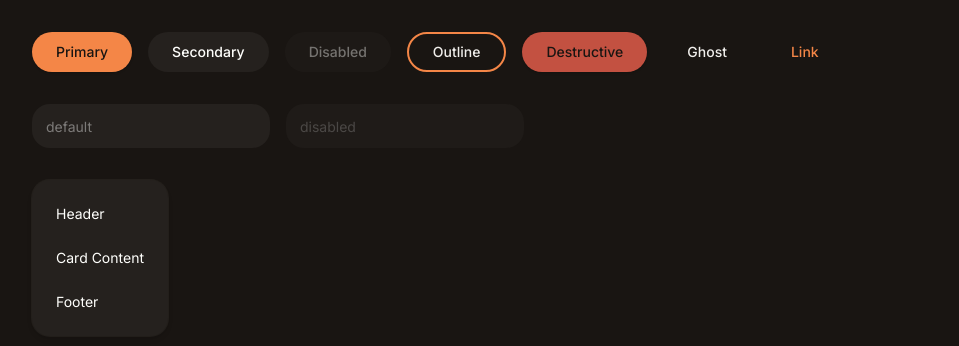
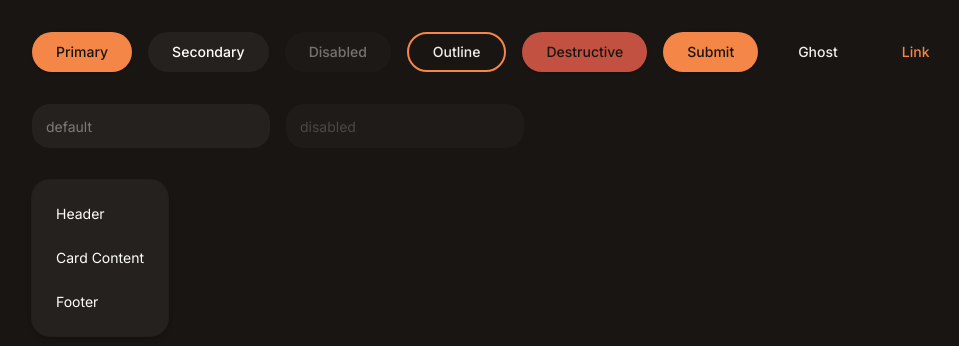
Before and after one commit to Cyrexart/shrimps-cn, a Next.js app: page / in a window 1280 px wide. Shown: the top 346 px of the page, without its empty margins (0-959 px from the left). Built offline with nearby package versions, Linux system fonts and the light colour scheme.

Commit message:
Added loading and success states for button. Updated css file with utility colors

```diff
--- a/src/app/globals.css
+++ b/src/app/globals.css
@@ -33,6 +33,20 @@
   --color-brand-hover: var(--brand-hover);
   --color-surface-hover: var(--surface-hover);
   --color-danger-hover: var(--danger-hover);
+
+  --color-success: var(--success);
+  --color-warning: var(--warning);
+  --color-info: var(--info);
+
+  --color-on-success: var(--on-success);
+  --color-on-warning: var(--on-warning);
+  --color-on-info: var(--on-info);
+
+  --color-chart-1: var(--chart-1);
+  --color-chart-2: var(--chart-2);
+  --color-chart-3: var(--chart-3);
+  --color-chart-4: var(--chart-4);
+  --color-chart-5: var(--chart-5);
 }
 
 @layer base {
@@ -40,7 +54,6 @@
     --background: oklch(0.99 0.002 80);
     --text: oklch(0.15 0.008 50);
     --brand: oklch(0.65 0.175 46);
-    --danger: oklch(0.55 0.165 30);
 
     --surface: oklch(from var(--background) calc(l - 0.05) c h);
     --muted: oklch(from var(--background) calc(l - 0.05) calc(c + 0.002) h);
@@ -51,19 +64,48 @@
     --danger-hover: oklch(from var(--danger) calc(l - 0.06) c h);
 
     --on-brand: var(--background);
-    --on-danger: var(--background);
     --on-surface: oklch(from var(--text) calc(l + 0.16) c h);
     --on-muted: oklch(from var(--text) calc(l + 0.33) calc(c - 0.01) h);
     --on-hover: var(--brand);
     --border: oklch(from var(--background) calc(l - 0.1) calc(c + 0.004) h);
     --ring: var(--brand);
+
+    --danger: oklch(0.55 0.165 30);
+    --success: oklch(0.52 0.148 145);
+    --warning: oklch(0.62 0.148 70);
+    --info: oklch(0.57 0.135 232);
+
+    --on-danger: var(--background);
+    --on-success: oklch(0.98 0.008 145);
+    --on-warning: oklch(0.18 0.022 70);
+    --on-info: oklch(0.98 0.008 232);
+
+    --chart-1: var(--brand);
+    --chart-2: oklch(0.52 0.148 145);
+    --chart-3: oklch(0.57 0.135 232);
+    --chart-4: oklch(0.58 0.135 305);
+    --chart-5: oklch(0.62 0.148 70);
   }
 
   .dark {
     --background: oklch(0.2 0.0086 59.18);
     --text: oklch(0.95 0.004 80);
     --brand: oklch(0.73 0.155 48);
+
     --danger: oklch(0.58 0.15 30);
+    --success: oklch(0.66 0.148 145);
+    --warning: oklch(0.74 0.14 68);
+    --info: oklch(0.68 0.125 232);
+
+    --on-success: oklch(0.96 0.02 145);
+    --on-warning: oklch(0.96 0.015 75);
+    --on-info: oklch(0.96 0.018 232);
+
+    --chart-1: var(--brand);
+    --chart-2: oklch(0.66 0.148 145);
+    --chart-3: oklch(0.68 0.125 232);
+    --chart-4: oklch(0.68 0.13 305);
+    --chart-5: oklch(0.74 0.14 68);
 
     --surface: oklch(from var(--background) calc(l + 0.05) c h);
     --muted: oklch(from var(--background) calc(l + 0.03) c h);
--- a/src/app/page.tsx
+++ b/src/app/page.tsx
@@ -1,8 +1,23 @@
+"use client"
+
 import { Button } from "@/components/ui/button";
 import { Card, CardContent, CardFooter, CardHeader } from "@/components/ui/card";
 import { Input } from "@/components/ui/input";
+import { useState } from "react";
 
 export default function Home() {
+  const [loading, setLoading] = useState(false)
+  const [success, setSuccess] = useState(false)
+
+  async function handleClick() {
+    setLoading(true)
+    setSuccess(false)
+    await new Promise(resolve => setTimeout(resolve, 2000))
+    setLoading(false)
+    setSuccess(true)
+    setTimeout(() => setSuccess(false), 2000)
+  }
+
   return (
     <main className="min-h-screen bg-background text-foreground p-8 flex flex-col gap-8">
       <section id="buttons" className="flex gap-4">
@@ -11,6 +26,9 @@ export default function Home() {
         <Button variant="secondary" disabled>Disabled</Button>
         <Button variant="outline">Outline</Button>
         <Button variant="destructive">Destructive</Button>
+        <Button loading={loading} success={success} onClick={handleClick}>
+          Submit
+        </Button>
         <Button variant="ghost">Ghost</Button>
         <Button variant="link">Link</Button>
       </section>
--- a/src/components/ui/button.tsx
+++ b/src/components/ui/button.tsx
@@ -1,12 +1,22 @@
 import * as React from "react"
 import { Slot } from "@radix-ui/react-slot"
 import { cva, type VariantProps } from "class-variance-authority"
+import { Loader2, Check } from "lucide-react"
 import { cn } from "@/lib/utils"
+
+export interface ButtonProps
+  extends React.ButtonHTMLAttributes<HTMLButtonElement>,
+  VariantProps<typeof buttonVariants> {
+  asChild?: boolean
+  loading?: boolean
+  success?: boolean
+  ref?: React.Ref<HTMLButtonElement>
+}
 
 const buttonVariants = cva(
   [
     "inline-flex items-center justify-center gap-2 whitespace-nowrap font-medium",
-    "transition-all duration-base [transition-timing-function:var(--ease-out)]",
+    "transition-all duration-base ease-out",
     "focus-visible:outline-none focus-visible:ring-2 focus-visible:ring-ring focus-visible:ring-offset-2 focus-visible:ring-offset-background",
     "disabled:pointer-events-none disabled:opacity-40",
     "active:scale-[0.85]",
@@ -15,18 +25,12 @@ const buttonVariants = cva(
   {
     variants: {
       variant: {
-        default:
-          "bg-brand text-on-brand hover:bg-brand-hover shadow-sm",
-        secondary:
-          "bg-surface text-on-surface hover:bg-surface-hover",
-        outline:
-          "bg-transparent text-text border-2 border-brand hover:bg-brand hover:text-on-brand",
-        ghost:
-          "bg-transparent text-text hover:bg-brand hover:text-on-brand",
-        destructive:
-          "bg-danger text-on-danger hover:bg-danger-hover shadow-sm",
-        link:
-          "bg-transparent text-brand underline-offset-4 hover:underline p-0 h-auto",
+        default: "bg-brand text-on-brand hover:brightness-90 shadow-sm",
+        secondary: "bg-surface text-on-surface hover:bg-hover",
+        outline: "bg-transparent text-text border-2 border-brand hover:bg-brand hover:text-on-brand",
+        ghost: "bg-transparent text-text hover:bg-brand hover:text-on-brand",
+        destructive: "bg-danger text-on-danger hover:brightness-90 shadow-sm",
+        link: "bg-transparent text-brand underline-offset-4 hover:underline p-0 h-auto",
       },
       size: {
         sm: "h-8  rounded-full px-4 text-xs  gap-1.5 [&_svg]:size-3.5",
@@ -43,24 +47,49 @@ const buttonVariants = cva(
   }
 )
 
-export interface ButtonProps
-  extends React.ButtonHTMLAttributes<HTMLButtonElement>,
-  VariantProps<typeof buttonVariants> {
-  asChild?: boolean
+const ICON_SIZES = new Set(["icon", "icon-sm"])
+
+function useButton({
+  loading,
+  success,
+  disabled,
+  size,
+}: Pick<ButtonProps, "loading" | "success" | "disabled" | "size">) {
+  return {
+    isDisabled: disabled || loading || success,
+    isLoading: loading,
+    isSuccess: success,
+    isIconButton: ICON_SIZES.has(size ?? ""),
+  }
 }
 
-const Button = React.forwardRef<HTMLButtonElement, ButtonProps>(
-  ({ className, variant, size, asChild = false, ...props }, ref) => {
-    const Comp = asChild ? Slot : "button"
+
+function Button({ className, variant, size, asChild = false, loading, success, disabled, ref, children, ...props }: ButtonProps) {
+  const { isDisabled, isLoading, isSuccess, isIconButton } = useButton({ loading, success, disabled, size })
+  const Comp = asChild && !isLoading && !isSuccess ? Slot : "button"
+
   return (
     <Comp
       ref={ref}
+      disabled={isDisabled}
       className={cn(buttonVariants({ variant, size, className }))}
       {...props}
-      />
+    >
+      {isLoading ? (
+        <>
+          <Loader2 className="animate-spin" />
+          {!isIconButton && children}
+        </>
+      ) : isSuccess ? (
+        <>
+          <Check />
+          {!isIconButton && children}
+        </>
+      ) : children}
+    </Comp>
   )
 }
-)
+
 Button.displayName = "Button"
 
 export { Button, buttonVariants }
```
Lines whose indentation alone changed are shown as unchanged.
